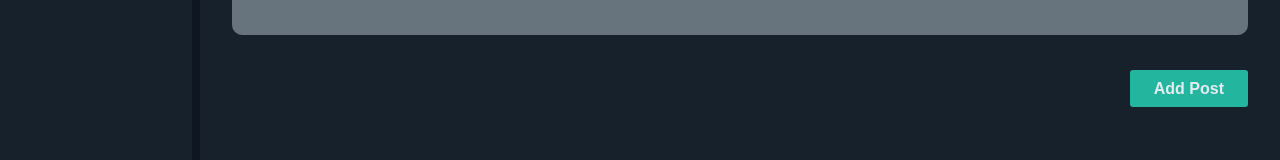
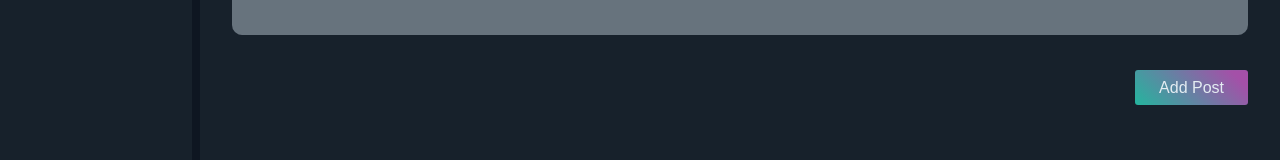
Before and after one commit to egorgrin/firstReactApp, a React (Create React App) app: page / in a window 1280 px wide. Shown: the part 729-889 px from the top of the page. Built offline with nearby package versions, Linux system fonts and the light colour scheme.

Commit message:
button gradient and hover behaviour set

```diff
--- a/src/components/Main/Content/Profile/Posts/Posts.jsx
+++ b/src/components/Main/Content/Profile/Posts/Posts.jsx
@@ -14,8 +14,8 @@ const Posts = () => {
             placeholder="Type your text here..."
           ></textarea>
         </div>
-        <div className={s.button}>
-          <button id="addPostBtn">Add Post</button>
+        <div id="addPostBtn" className={s.button}>
+          Add Post
         </div>
       </div>
       <div className={s.posts}>
--- a/src/components/Main/Content/Profile/Posts/Posts.module.css
+++ b/src/components/Main/Content/Profile/Posts/Posts.module.css
@@ -30,23 +30,19 @@
     margin-left: auto;
 }
 
-.button button {
+.button {
     border-radius: 3px;
     padding: 0.6rem 1.5rem;
-    background: #24B59E;
-    /*background: #368ED5;*/
-    /*background: #187EB6FF;*/
-    /* color: #e83939; */
     color: #E4ECF2;
-    font-weight: 600;
     font-size: 16px;
-    transition: background-color .2s ease-out;
+    background: linear-gradient(45deg, #24B59E, #A450A8 50%) left bottom;
+    background-size: 200% 100%;
+    transition: background-position .5s ease-out;
+    cursor: pointer;
 }
-.button button:hover {
-    background-color: #A450A8;
-    /*background-color: #24B59E;*/
-    /*background: #368ED5;*/
-    transition: background-color .2s ease-out;
+.button:hover {
+    background-position: right top;
+    transition: background-position .4s ease-out;
 }
 
 .posts {
```
